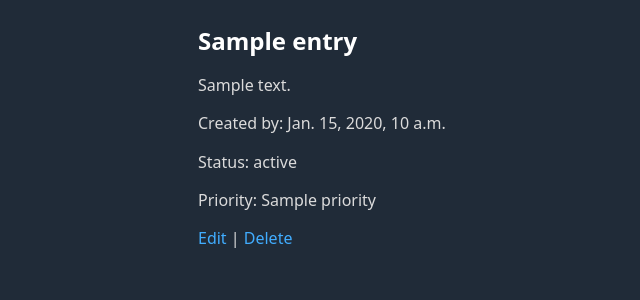
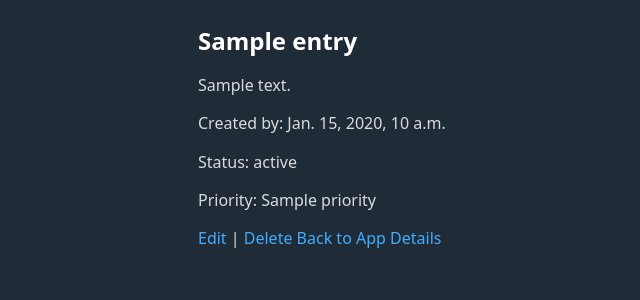
Before and after one commit to bartlomiej-aleksiejczyk/DevDossier, a Django app: template tracker/templates/entry/entry_detail.html in a window 1280 px wide. Shown: the part 73-373 px from the top of the page, without its empty margins (42-682 px from the left). Run offline with Django 4.2, Linux system fonts and the light colour scheme; the template is opened without the code that fills it: most values are stand-ins (such as "Sample title", 1, 10 or a date in 2020); some libraries are stand-ins or nearby versions.

Commit message:
Reformat entry_detail template

```diff
--- a/tracker/templates/entry/entry_detail.html
+++ b/tracker/templates/entry/entry_detail.html
@@ -1,13 +1,14 @@
 {% extends 'base.html' %}
 
 {% block content %}
-<h2>{{ entry.title }}</h2>
+    <h2>{{ entry.title }}</h2>
 
-<p>{{ entry.description }}</p>
-<p>Created by: {{ entry.createdBy }}</p>
-<p>Status: {{ entry.status }}</p>
-<p>Priority: {{ entry.priority }}</p>
+    <p>{{ entry.description }}</p>
+    <p>Created by: {{ entry.createdBy }}</p>
+    <p>Status: {{ entry.status }}</p>
+    <p>Priority: {{ entry.priority }}</p>
 
-<a href="{% url 'entry_edit' entry.pk %}">Edit</a> |
-<a href="{% url 'entry_delete' entry.pk %}" onclick="return confirm('Are you sure you want to delete this app?')">Delete</a>
+    <a href="{% url 'entry_edit' app_pk entry.pk %}">Edit</a> |
+    <a href="{% url 'entry_delete' app_pk entry.pk %}" onclick="return confirm('Are you sure you want to delete this app?')">Delete</a>
+    <a href="{% url 'app_detail' app_pk %}">Back to App Details</a>
 {% endblock %}
```
